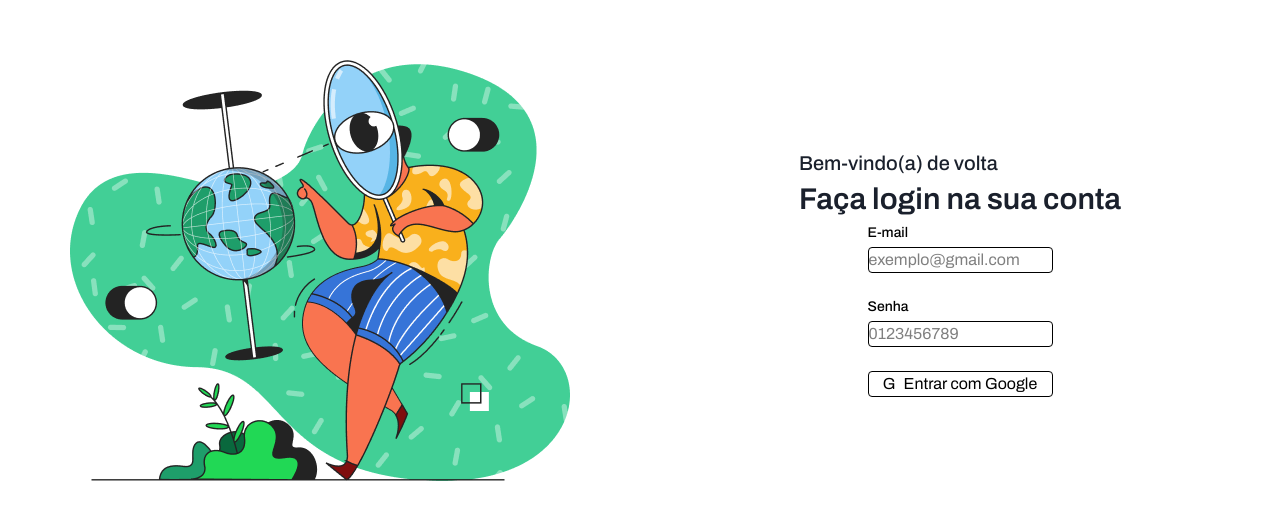
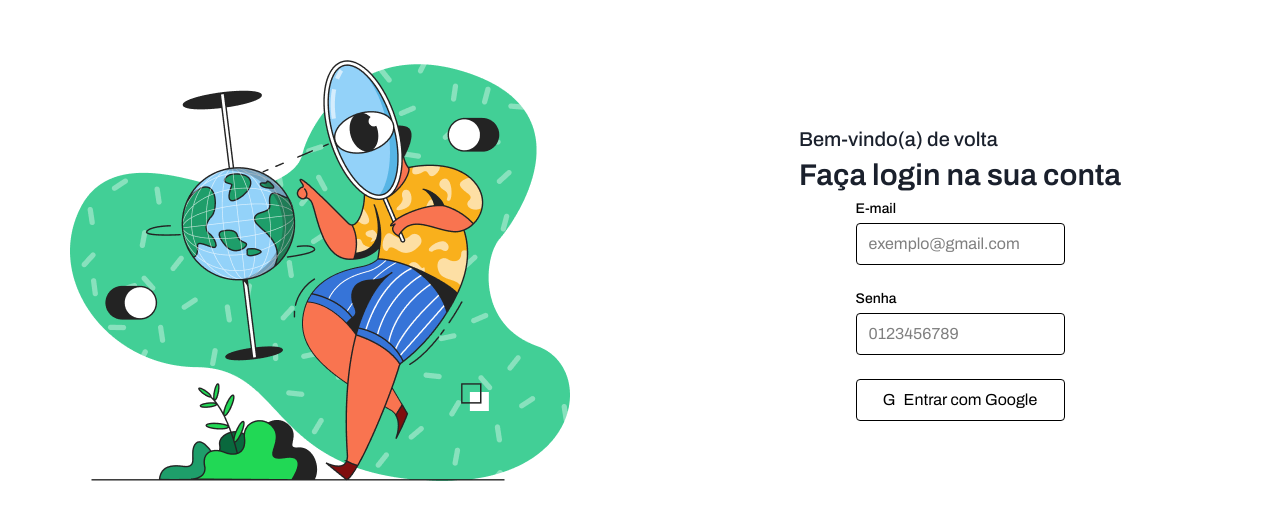
Before and after one commit to lucasrodriguescunha/login-codelab, a Next.js app: page / in a window 1280 px wide. Shown: the part 130-650 px from the top of the page. Built offline with nearby package versions, Linux system fonts and the light colour scheme.

Commit message:
fix: update global styles to reset margins and paddings for specific elements

```diff
--- a/app/globals.css
+++ b/app/globals.css
@@ -1,8 +1,11 @@
 @import 'tailwindcss';
 
-* {
+body, h1, h2, h3, h4, h5, h6, p, ul, ol, li, blockquote {
     margin: 0;
     padding: 0;
+}
+
+* {
     box-sizing: border-box;
 }
 
```
